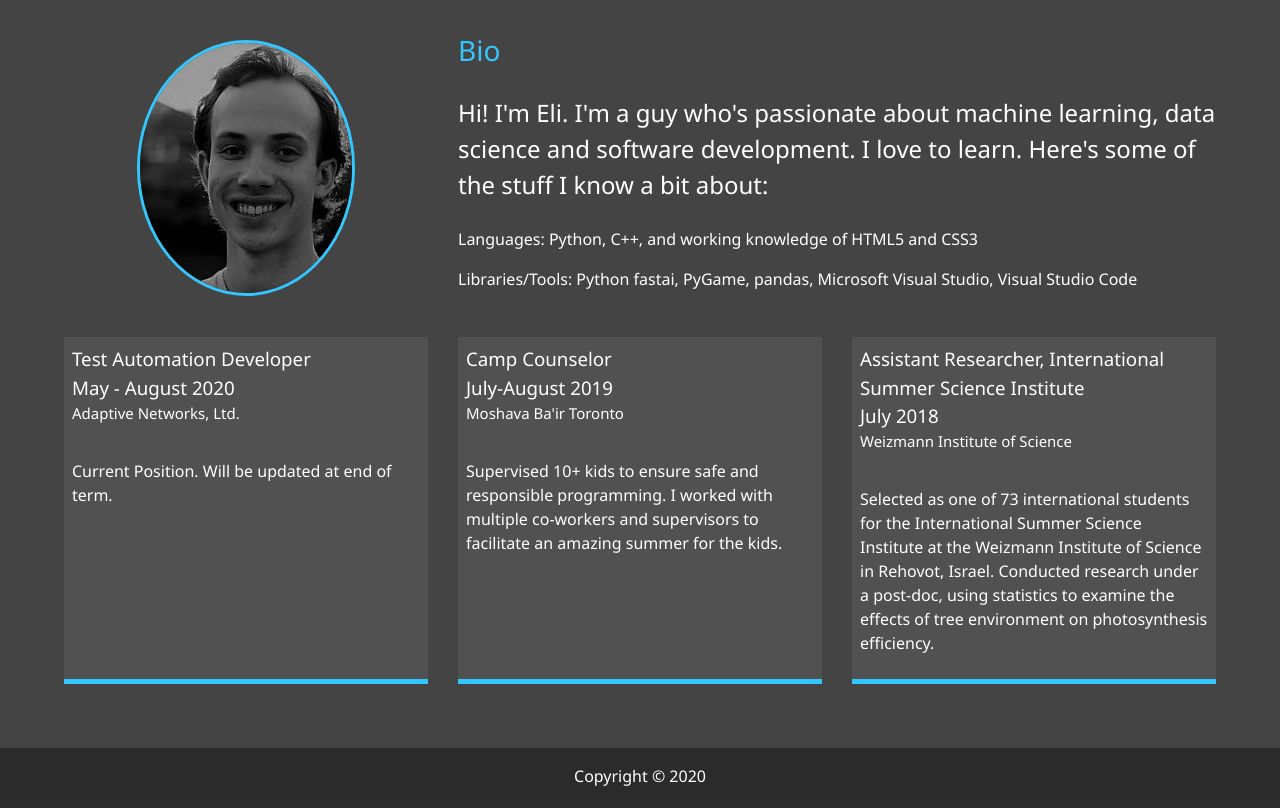
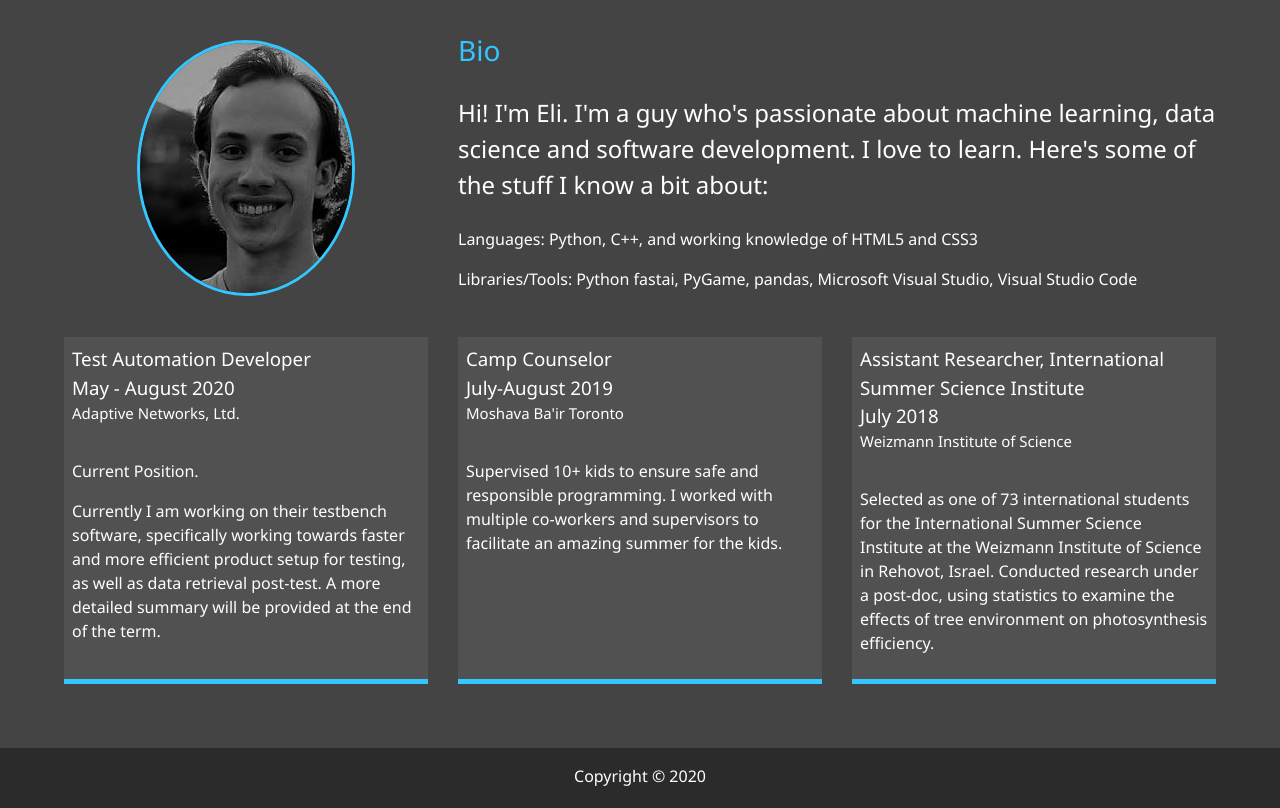
Before and after one commit to elipropp/Website, a website: page docs/about.html in a window 1280 px wide. Shown: the part 253-1061 px from the top of the page. Drawn offline with Linux system fonts and the light colour scheme.

Commit message:
Update about.html

```diff
--- a/docs/about.html
+++ b/docs/about.html
@@ -79,7 +79,12 @@
           <h3>May - August 2020</h3>
           <h6>Adaptive Networks, Ltd.</h6>
           <p>
-            Current Position. Will be updated at end of term.
+            Current Position.
+          </p>
+          <p>
+            Currently I am working on their testbench software, specifically working towards
+            faster and more efficient product setup for testing, as well as data retrieval post-test.
+            A more detailed summary will be provided at the end of the term.
           </p>
         </div>
 
```
